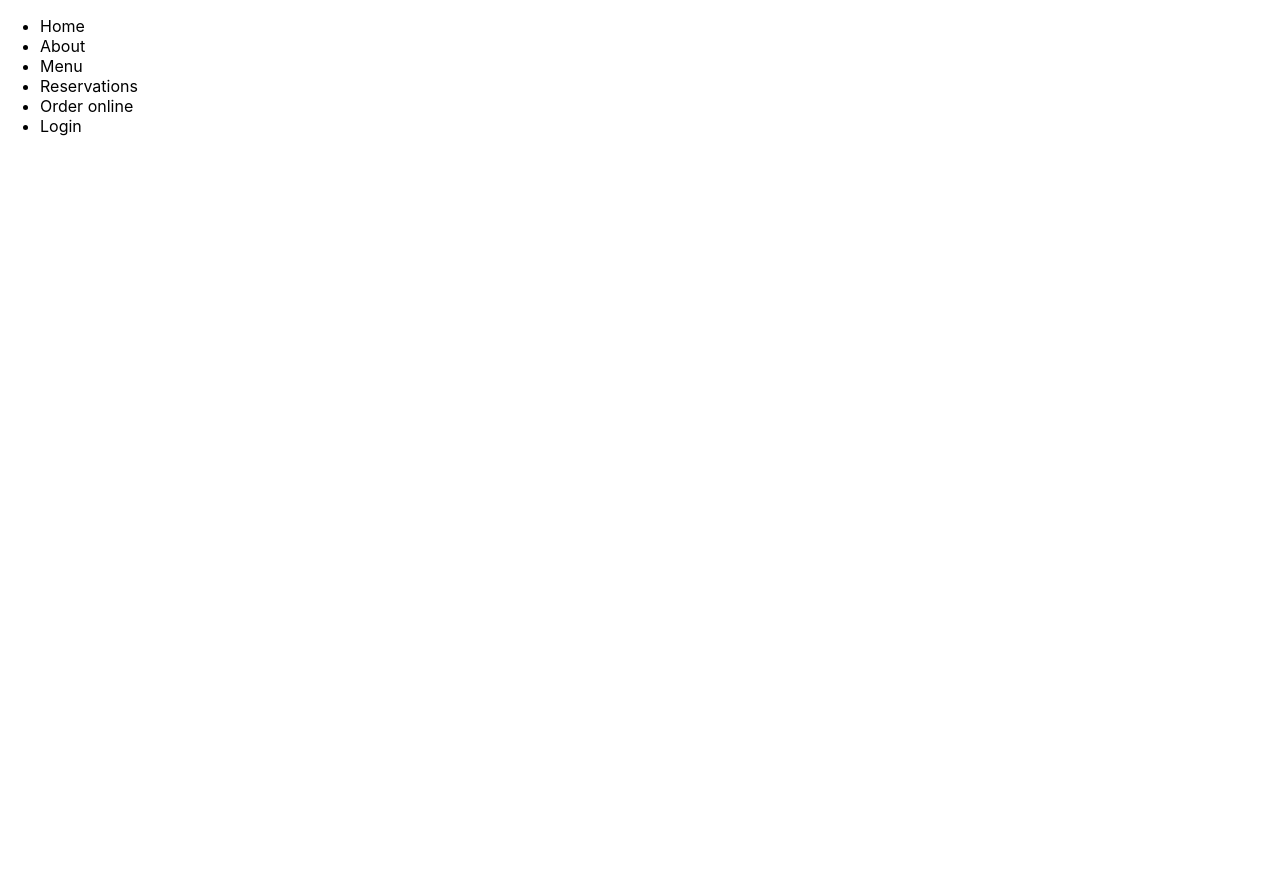
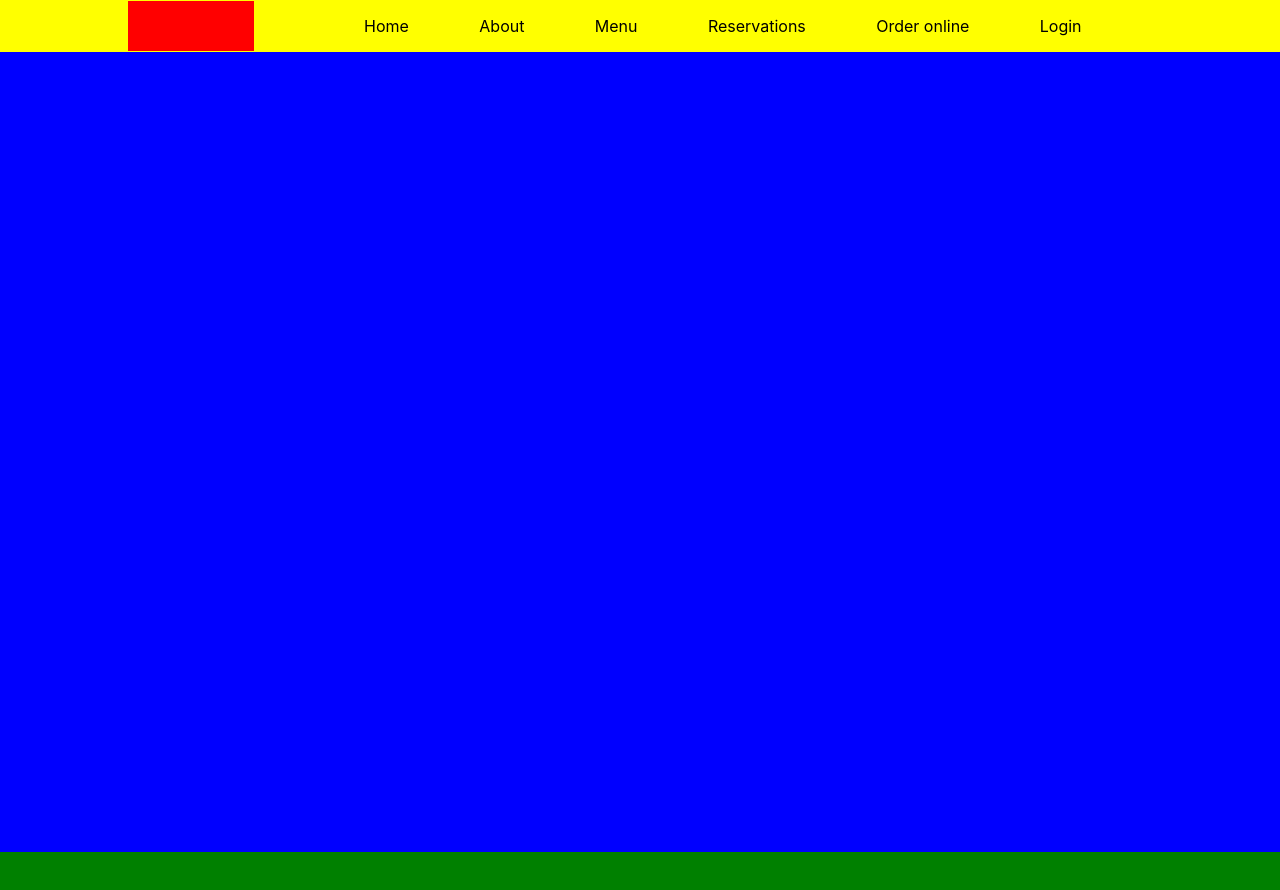
Before and after one commit to Hicham2012/my-app, a React (Create React App) app: page / in a window 1280 px wide. Shown: the top 890 px of the page. Before the commit the page ends 800 px from the top, so only its background shows below. Built offline with nearby package versions, Linux system fonts and the light colour scheme.

Commit message:
update css

```diff
--- a/src/App.css
+++ b/src/App.css
@@ -1,38 +1,71 @@
-.App {
-  text-align: center;
+@import url('https://fonts.googleapis.com/css2?family=Lato:ital,wght@0,100;0,300;0,400;0,700;0,900;1,100;1,300;1,400;1,700;1,900&display=swap');
+:root {
+    /*---------------*\
+      Color palette
+    \*---------------*/
+    /* Primary */
+    --gray: #495E57;
+    --yellow: #F4CE14;
+    /* Secondary */
+    --tone-pink: #EE9972;
+    --tint-pink: #FBDABB;
+    /* Highlight */
+    --tint-gray: #EDEFEE;
+    --tint-black: #333333;
+    /*---------------*\
+        Typographie
+    \*---------------*/
+    --sub-title: 400 40pt "Inter", sans-serif;
+    --lead-text: 300 15pt "Inter", sans-serif;
+    --card-title: bold 18pt "Inter", sans-serif;
+    --paragraph: 400 16px "Inter", sans-serif;
+    /*---------------*\
+          Shapes
+    \*---------------*/
+    --first-border: 8px;
+    --second-border: 16px
 }
 
-.App-logo {
-  height: 40vmin;
-  pointer-events: none;
+.App {
+    text-align: center;
+    display: grid;
+    grid-template-columns: 20% 80%;
+    grid-template-rows: 50px auto 200px;
+    grid-template-areas: 'nav nav' 'main main' 'footer footer';
 }
 
-@media (prefers-reduced-motion: no-preference) {
-  .App-logo {
-    animation: App-logo-spin infinite 20s linear;
-  }
+header {
+    grid-area: header;
+    background-color: red;
+    width: 150px;
+    height: 50px;
 }
 
-.App-header {
-  background-color: #282c34;
-  min-height: 100vh;
-  display: flex;
-  flex-direction: column;
-  align-items: center;
-  justify-content: center;
-  font-size: calc(10px + 2vmin);
-  color: white;
+nav {
+    grid-area: nav;
+    background-color: yellow;
+    display: flex;
+    align-items: center;
+    justify-content: center;
+    padding: 0 10%;
 }
 
-.App-link {
-  color: #61dafb;
+main {
+    grid-area: main;
+    background-color: blue;
+    height: 100vh;
 }
 
-@keyframes App-logo-spin {
-  from {
-    transform: rotate(0deg);
-  }
-  to {
-    transform: rotate(360deg);
-  }
+footer {
+    grid-area: footer;
+    background-color: green;
+    height: 200px;
 }
+
+ul {
+    display: flex;
+    justify-content: space-evenly;
+    list-style: none;
+    align-items: center;
+    width: 100%;
+}
--- a/src/App.jsx
+++ b/src/App.jsx
@@ -3,10 +3,10 @@ import './App.css';
 function App() {
   return (
     <>
+    <nav>
     <header>
 
     </header>
-    <nav>
       <ul>
         <li>
           <a>Home</a>
```
